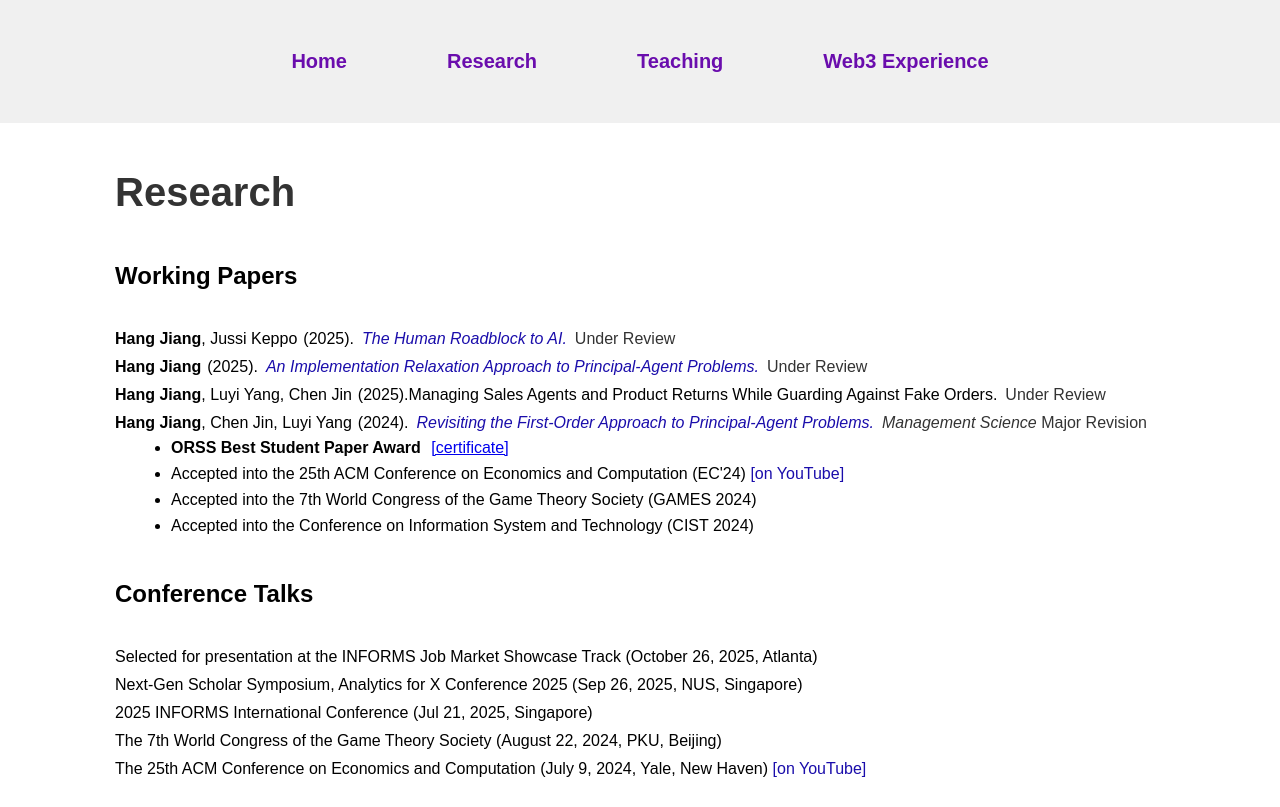
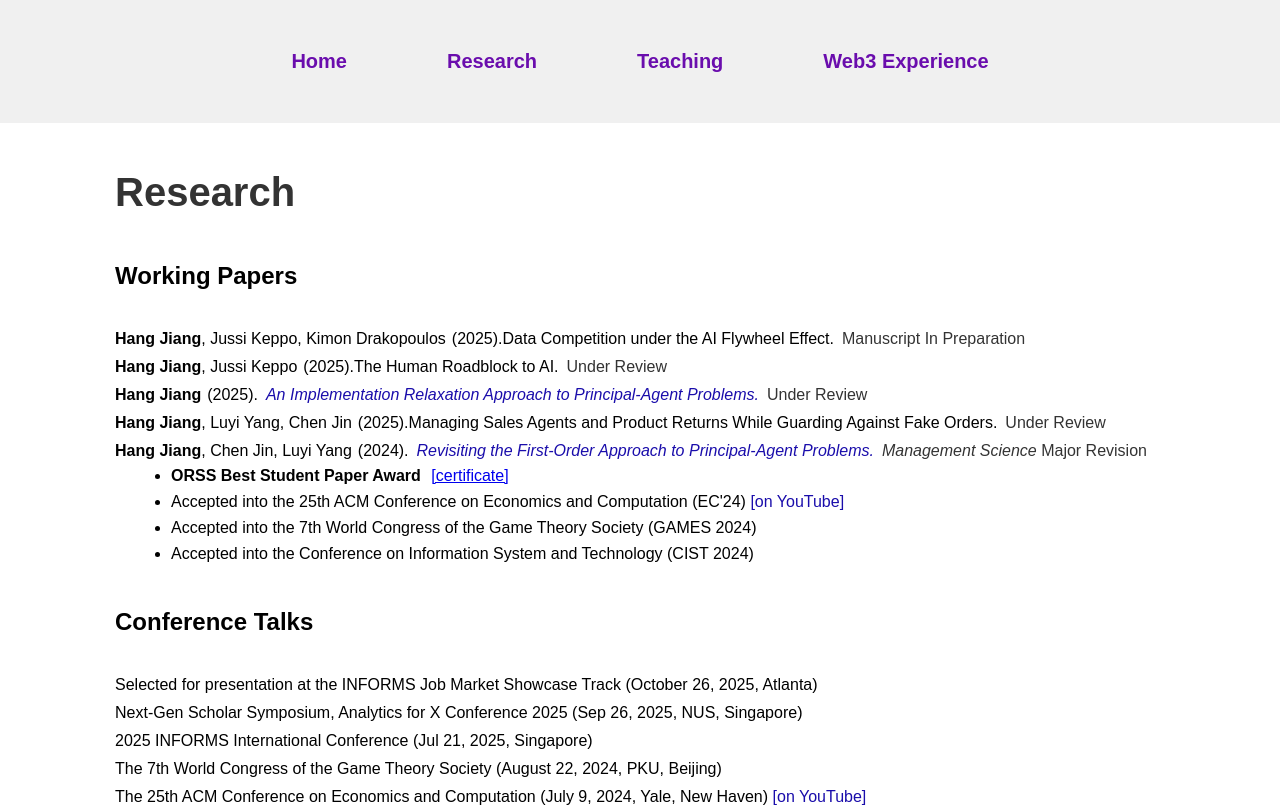
Before and after one commit to JHaaa/jianghang.github.io, a Next.js app: page /research in a window 1280 px wide. Shown: the top 807 px of the page. Built offline with nearby package versions, Linux system fonts and the light colour scheme.

Commit message:
Update personal website: new CV, papers, layout updates

```diff
--- a/src/app/research/page.tsx
+++ b/src/app/research/page.tsx
@@ -10,16 +10,18 @@ const ResearchPage = () => {
       <ul className={styles.customList}>
 
       <li>
+          <strong>Hang Jiang</strong>, Jussi Keppo, Kimon Drakopoulos
+          <span style={{ marginLeft: '6px' }}>(2025).</span>
+
+            Data Competition under the AI Flywheel Effect.
+          <span className={styles.underReview}>Manuscript In Preparation</span>
+        </li>
+
+      <li>
           <strong>Hang Jiang</strong>, Jussi Keppo
           <span style={{ marginLeft: '6px' }}>(2025).</span>
-          <a
-            href="#"
-            className={styles.paperLink}
-            target="_blank"
-            rel="noopener noreferrer"
-          >
+
             The Human Roadblock to AI.
-          </a>
           <span className={styles.underReview}>Under Review</span>
         </li>
 
@@ -40,6 +42,7 @@ const ResearchPage = () => {
         <li>
           <strong>Hang Jiang</strong>, Luyi Yang, Chen Jin
           <span style={{ marginLeft: '6px' }}>(2025).</span>
+
             Managing Sales Agents and Product Returns While Guarding Against Fake Orders.
           <span className={styles.underReview}>Under Review</span>
         </li>
```
